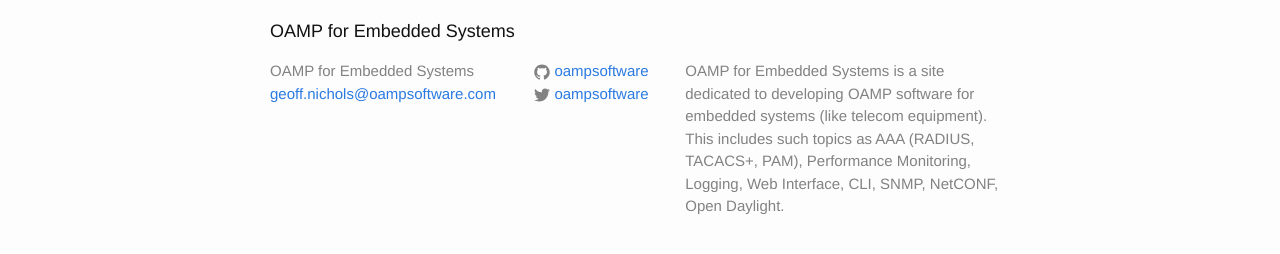
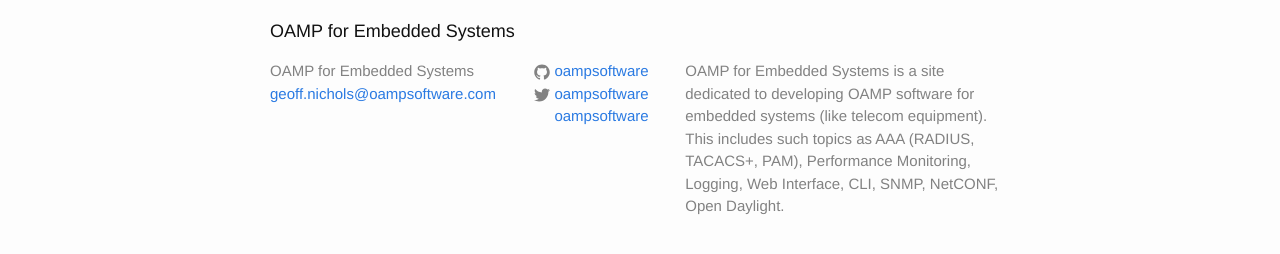
Before and after one commit to oampsoftware/blog, a Jekyll site: the page built from docs/index.html, in a window 1280 px wide. Shown: the part 309-563 px from the top of the page. Built offline with Jekyll 4.4.1, drawn with Linux system fonts in a browser that asks for light colours.

Commit message:
Update footer.html

```diff
--- a/docs/_includes/footer.html
+++ b/docs/_includes/footer.html
@@ -42,6 +42,20 @@
             </a>
           </li>
           {% endif %}
+
+          {% if site.location %}
+          <li>
+            <a href="https://twitter.com/{{ site.twitter_username }}">
+              <span class="icon  icon--twitter">
+                <svg viewBox="0 0 16 16">
+                  <path fill="#828282" d=M6 0C2.69 0 0 2.5 0 5.5 0 10.02 6 16 6 16s6-5.98 6-10.5C12 2.5 9.31 0 6 0zm0 14.55C4.14 12.52 1 8.44 1 5.5 1 3.02 3.25 1 6 1c1.34 0 2.61.48 3.56 1.36.92.86 1.44 1.97 1.44 3.14 0 2.94-3.14 7.02-5 9.05zM8 5.5c0 1.11-.89 2-2 2-1.11 0-2-.89-2-2 0-1.11.89-2 2-2 1.11 0 2 .89 2 2z"/>
+                </svg>
+              </span>
+
+              <span class="username">{{ site.twitter_username }}</span>
+            </a>
+          </li>
+          {% endif %}
         </ul>
       </div>
 
```
